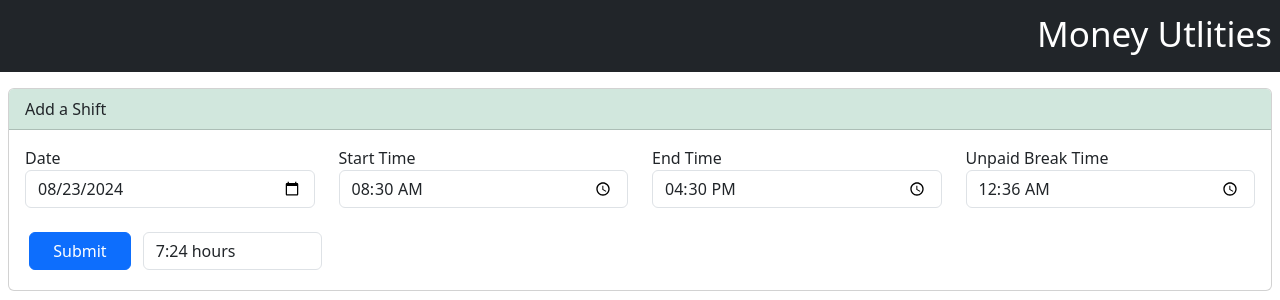
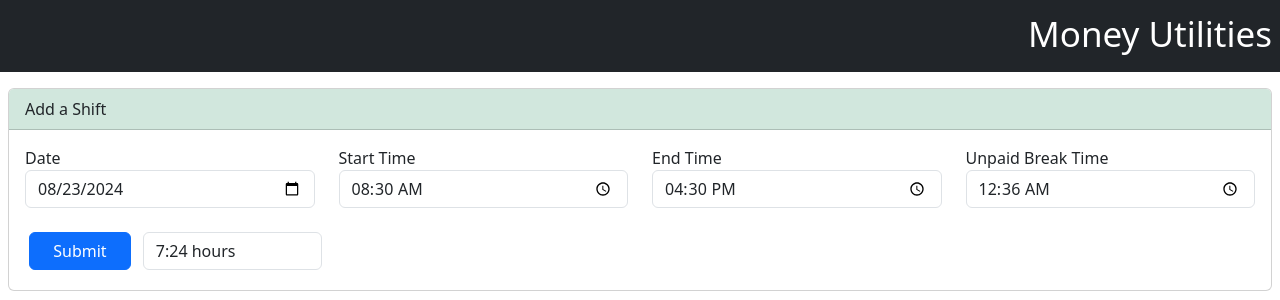
Before and after one commit to benjamano/Website, a Flask app: page /lme/money in a window 1280 px wide. Shown: the part 72-372 px from the top of the page. Run offline with Flask 3, Linux system fonts and the light colour scheme; the visitor is signed in with stand-in values (Sample User, id 1); data comes from the database, SQL or seed files in the repository; some libraries are stand-ins or nearby versions.

Commit message:
debugging

```diff
--- a/backend/main.py
+++ b/backend/main.py
@@ -447,6 +447,8 @@ def deleteShift():
     Id = request.args.get('id')
 
     app.logger.info(Id)
+    app.logger.info(request)
+    app.logger.info(request.args)
 
     stmt = delete(Shifts).where(Shifts.id == Id)
 
--- a/frontend/templates/lifemakereasier/money.html
+++ b/frontend/templates/lifemakereasier/money.html
@@ -1,8 +1,8 @@
 {% extends "/lifemakereasier/base.html" %}
 
-{% block title %}Money Utlities{% endblock %}
+{% block title %}Money Utilities{% endblock %}
 
-{% block header %}Money Utlities{% endblock %}
+{% block header %}Money Utilities{% endblock %}
 
 {% block content %}
 
```
